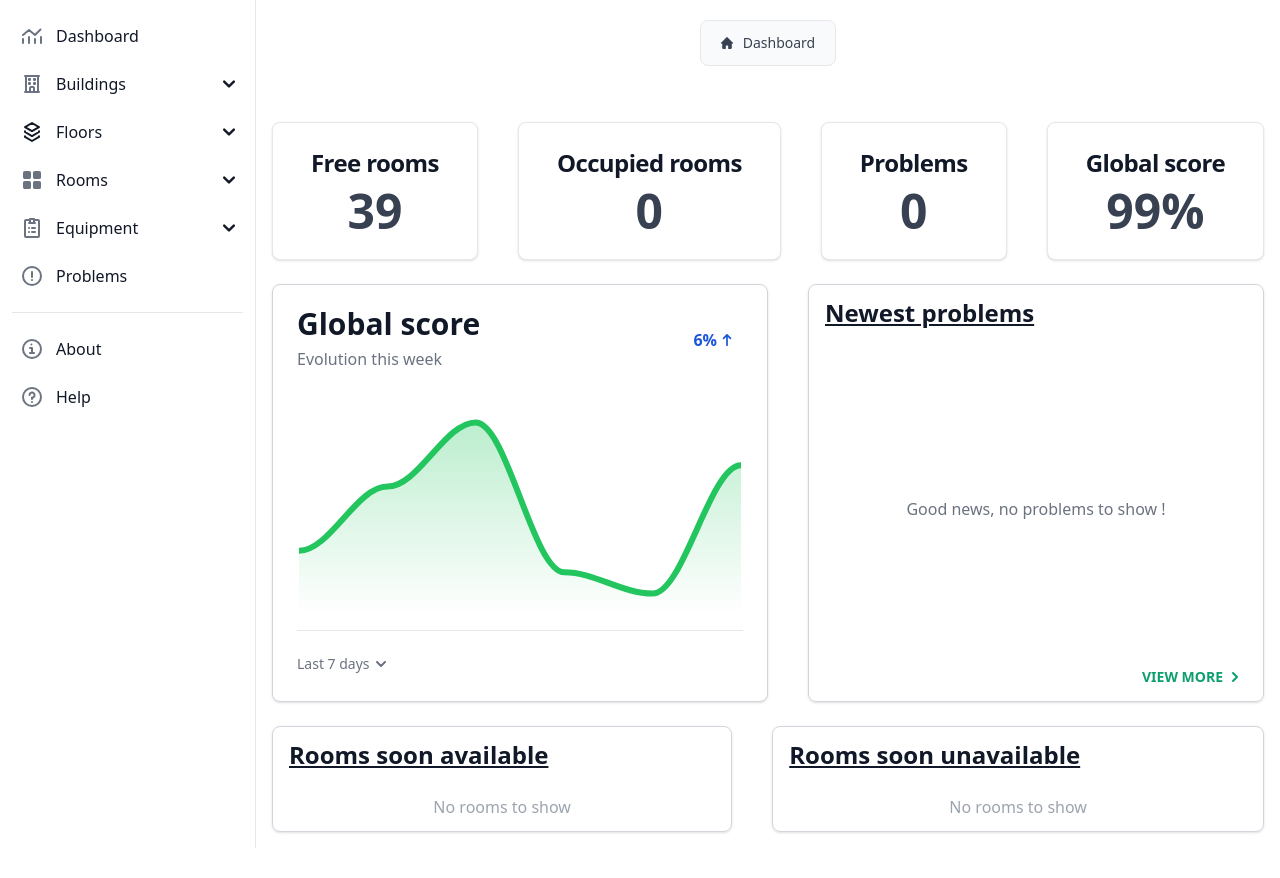
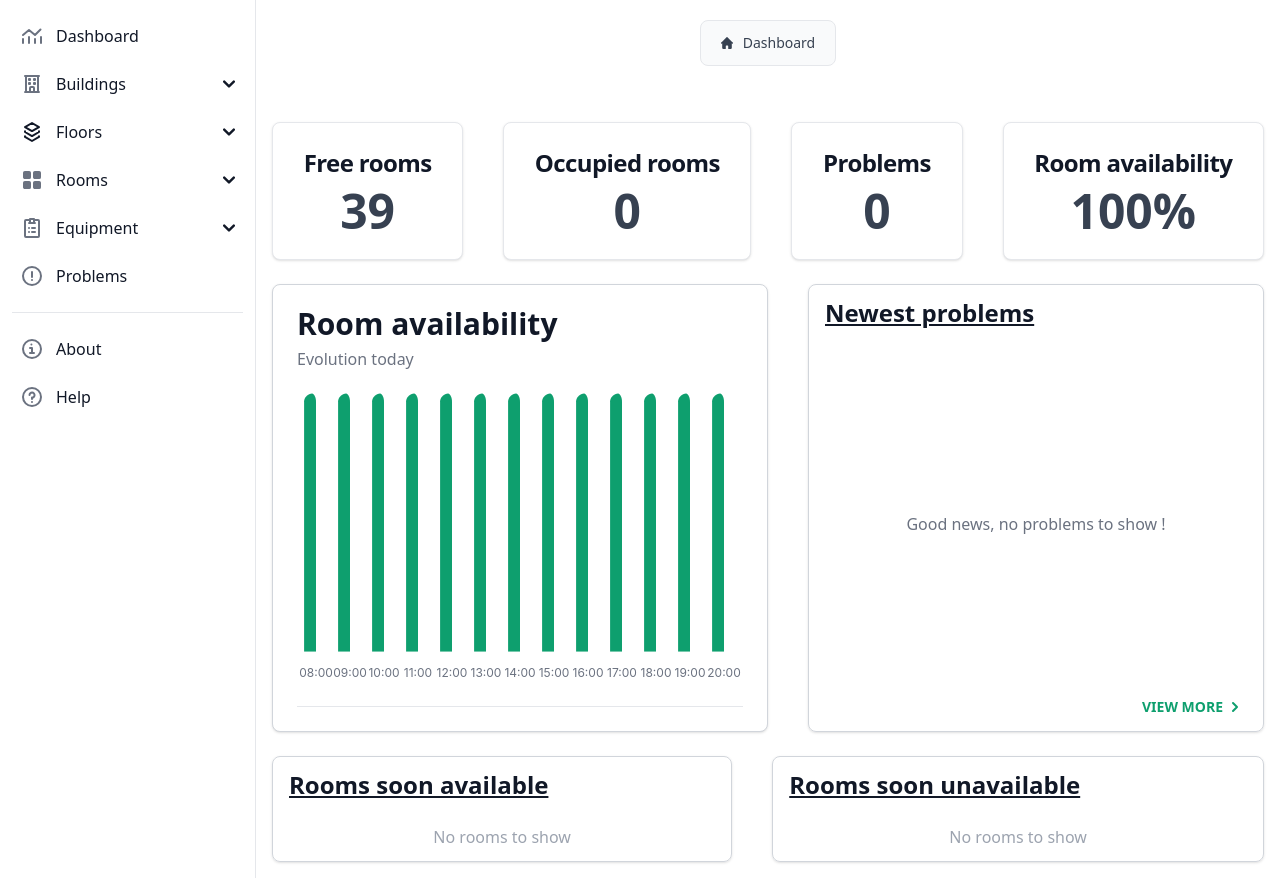
Before and after one commit to Theophile-Wemaere/aubouleau, a Django app: page / in a window 1280 px wide. Shown: the part 74-952 px from the top of the page. Before the commit the page ends 922 px from the top, so only its background shows below. Run offline with Django 5.2, Linux system fonts and the light colour scheme; data comes from the database, SQL or seed files in the repository; data that the repository does not hold is empty; parts of the project's set-up code (start-up, migrations or seed data) failed here and were passed over; some libraries are stand-ins or nearby versions.

Commit message:
updated the graph on the dashboard page and added room availability percentage
The graph now displays real data for today's room availability. It displays, in a bar chart, the number
of rooms available as well as the number of rooms unavailable.

The total room availability is now also displayed as a percentage.

```diff
--- a/aubouleau_web/static/aubouleau_web/js/dashboard.js
+++ /dev/null
@@ -1,71 +0,0 @@
-const options = {
-    chart: {
-        height: "100%",
-        maxWidth: "100%",
-        type: "area",
-        fontFamily: "Inter, sans-serif",
-        dropShadow: {
-            enabled: false,
-        },
-        toolbar: {
-            show: false,
-        },
-    },
-    tooltip: {
-        enabled: true,
-        x: {
-            show: false,
-        },
-    },
-    fill: {
-        type: "gradient",
-        gradient: {
-            opacityFrom: 0.55,
-            opacityTo: 0,
-            shade: "#22C55E",
-            gradientToColors: ["#22C55E"],
-        },
-    },
-    dataLabels: {
-        enabled: false,
-    },
-    stroke: {
-        width: 6,
-    },
-    grid: {
-        show: false,
-        strokeDashArray: 4,
-        padding: {
-            left: 2,
-            right: 2,
-            top: 0
-        },
-    },
-    series: [
-        {
-            name: "Global score",
-            data: [83, 86, 89, 82, 81, 87],
-            color: "#22C55E",
-        },
-    ],
-    xaxis: {
-        categories: ['01 February', '02 February', '03 February', '04 February', '05 February', '06 February', '07 February'],
-        labels: {
-            show: false,
-        },
-        axisBorder: {
-            show: false,
-        },
-        axisTicks: {
-            show: false,
-        },
-    },
-    yaxis: {
-        show: false,
-    },
-}
-
-if (document.getElementById("area-chart") && typeof ApexCharts !== 'undefined') {
-    const chart = new ApexCharts(document.getElementById("area-chart"), options);
-    chart.render();
-}
--- a/aubouleau_web/static/aubouleau_web/style.css
+++ b/aubouleau_web/static/aubouleau_web/style.css
@@ -2290,6 +2290,10 @@ input:checked + .toggle-bg {
   background-color: transparent;
 }
 
+.fill-gray-500 {
+  fill: #6B7280;
+}
+
 .object-cover {
   -o-object-fit: cover;
      object-fit: cover;
@@ -3071,6 +3075,10 @@ input:checked + .toggle-bg {
   background-color: rgb(119 29 29 / var(--tw-bg-opacity));
 }
 
+.dark\:fill-gray-400:is(.dark *) {
+  fill: #9CA3AF;
+}
+
 .dark\:text-blue-300:is(.dark *) {
   --tw-text-opacity: 1;
   color: rgb(164 202 254 / var(--tw-text-opacity));
--- a/aubouleau_web/templates/aubouleau_web/index.html
+++ b/aubouleau_web/templates/aubouleau_web/index.html
@@ -2,8 +2,7 @@
 {% load static %}
 
 {% block scripts %}
-    <script src="https://cdn.jsdelivr.net/npm/apexcharts" defer></script>
-    <script src="{% static 'aubouleau_web/js/dashboard.js' %}" defer></script>
+    <script src="https://cdn.jsdelivr.net/npm/apexcharts"></script>
 {% endblock %}
 {% block title %}Aubouleau | Dashboard{% endblock %}
 
@@ -39,8 +38,8 @@
             <p class="text-4xl xl:text-5xl font-bold text-center text-gray-700 dark:text-gray-400">{{ problems|length }}</p>
         </a>
         <a href="#" class="flex flex-col flex-grow max-w-sm px-2 py-6 xl:p-6 bg-white border border-gray-200 rounded-lg shadow hover:bg-gray-100 dark:bg-gray-800 dark:border-gray-700 dark:hover:bg-gray-700">
-            <h5 class="mb-2 text-xl xl:text-2xl font-bold text-center tracking-tight text-gray-900 dark:text-white">Global score</h5>
-            <p class="text-4xl xl:text-5xl font-bold text-center text-gray-700 dark:text-gray-400">99%</p>
+            <h5 class="mb-2 text-xl xl:text-2xl font-bold text-center tracking-tight text-gray-900 dark:text-white">Room availability</h5>
+            <p class="text-4xl xl:text-5xl font-bold text-center text-gray-700 dark:text-gray-400">{{ room_availability }}%</p>
         </a>
     </div>
     {# Second row #}
@@ -49,41 +48,12 @@
         <div class="w-[50%] border border-gray-300 bg-white rounded-lg shadow dark:bg-gray-800 p-4 md:p-6">
             <div class="flex justify-between">
                 <div>
-                    <h5 class="leading-none text-3xl font-bold text-gray-900 dark:text-white pb-2">Global score</h5>
-                    <p class="text-base font-normal text-gray-500 dark:text-gray-400">Evolution this week</p>
-                </div>
-                <div class="flex items-center px-2.5 py-0.5 text-base font-semibold text-blue-700 dark:text-blue-700 text-center">
-                    6%
-                    <svg class="w-3 h-3 ms-1" aria-hidden="true" xmlns="http://www.w3.org/2000/svg" fill="none"
-                         viewBox="0 0 10 14">
-                        <path stroke="currentColor" stroke-linecap="round" stroke-linejoin="round" stroke-width="2" d="M5 13V1m0 0L1 5m4-4 4 4"></path>
-                    </svg>
+                    <h5 class="leading-none text-3xl font-bold text-gray-900 dark:text-white pb-2">Room availability</h5>
+                    <p class="text-base font-normal text-gray-500 dark:text-gray-400">Evolution today</p>
                 </div>
             </div>
-            <div id="area-chart"></div>
-            <div class="grid grid-cols-1 items-center border-gray-200 border-t dark:border-gray-700 justify-between">
-                <div class="flex justify-between items-center pt-5">
-                    {# Button #}
-                    <button id="dropdownDefaultButton" data-dropdown-toggle="lastDaysdropdown" data-dropdown-placement="bottom" class="text-sm font-medium text-gray-500 dark:text-gray-400 hover:text-gray-900 text-center inline-flex items-center dark:hover:text-white" type="button">
-                        Last 7 days
-                        <svg class="w-2.5 m-2.5 ms-1.5" aria-hidden="true" xmlns="http://www.w3.org/2000/svg"
-                             fill="none" viewBox="0 0 10 6">
-                            <path stroke="currentColor" stroke-linecap="round" stroke-linejoin="round" stroke-width="2" d="m1 1 4 4 4-4"></path>
-                        </svg>
-                    </button>
-                    {# Dropdown menu #}
-                    <div id="lastDaysdropdown" class="z-10 hidden bg-white divide-y divide-gray-100 rounded-lg shadow w-44 dark:bg-gray-700">
-                        <ul class="py-2 text-sm text-gray-700 dark:text-gray-200"
-                            aria-labelledby="dropdownDefaultButton">
-                            <li><a href="#" class="block px-4 py-2 hover:bg-gray-100 dark:hover:bg-gray-600 dark:hover:text-white">Yesterday</a></li>
-                            <li><a href="#" class="block px-4 py-2 hover:bg-gray-100 dark:hover:bg-gray-600 dark:hover:text-white">Today</a></li>
-                            <li><a href="#" class="block px-4 py-2 hover:bg-gray-100 dark:hover:bg-gray-600 dark:hover:text-white">Last 7 days</a></li>
-                            <li><a href="#" class="block px-4 py-2 hover:bg-gray-100 dark:hover:bg-gray-600 dark:hover:text-white">Last 30 days</a></li>
-                            <li><a href="#" class="block px-4 py-2 hover:bg-gray-100 dark:hover:bg-gray-600 dark:hover:text-white">Last 90 days</a></li>
-                        </ul>
-                    </div>
-                </div>
-            </div>
+            <div id="column-chart"></div>
+            <div class="grid grid-cols-1 items-center border-gray-200 border-t dark:border-gray-700 justify-between"></div>
         </div>
         {# Newest problems #}
         <div class="flex flex-col flex-grow border border-gray-300 rounded-lg shadow px-4 py-3 max-w-[50%]">
@@ -194,3 +164,109 @@
     </div>
 </div>
 {% endblock %}
+
+{% block script %}
+<script>
+    const options = {
+        colors: ["#0E9F6E", "#E02424"],
+        series: [
+            {
+                name: "Available",
+                color: "#0E9F6E",
+                data: [
+                    {% for time_slot in today_time_slots %}
+                    {x: "{{ time_slot.0 }}", y: {{ time_slot.1 }}},
+                    {% endfor %}
+                ],
+            },
+            {
+                name: "Occupied",
+                color: "#E02424",
+                data: [
+                    {% for time_slot in today_time_slots %}
+                    {x: "{{ time_slot.0 }}", y: {{ time_slot.2 }}},
+                    {% endfor %}
+                ],
+            },
+        ],
+        chart: {
+            type: "bar",
+            height: "320px",
+            fontFamily: "Inter, sans-serif",
+            toolbar: {
+                show: false,
+            },
+        },
+        plotOptions: {
+            bar: {
+                horizontal: false,
+                columnWidth: "70%",
+                borderRadiusApplication: "end",
+                borderRadius: 8,
+            },
+        },
+        tooltip: {
+            shared: true,
+            intersect: false,
+            style: {
+                fontFamily: "Inter, sans-serif",
+            },
+        },
+        states: {
+            hover: {
+                filter: {
+                    type: "darken",
+                    value: 1,
+                },
+            },
+        },
+        stroke: {
+            show: true,
+            width: 0,
+            colors: ["transparent"],
+        },
+        grid: {
+            show: false,
+            strokeDashArray: 4,
+            padding: {
+                left: 2,
+                right: 2,
+                top: -14
+            },
+        },
+        dataLabels: {
+            enabled: false,
+        },
+        legend: {
+            show: false,
+        },
+        xaxis: {
+            floating: false,
+            labels: {
+                show: true,
+                style: {
+                    fontFamily: "Inter, sans-serif",
+                    cssClass: 'text-xs font-normal fill-gray-500 dark:fill-gray-400'
+                }
+            },
+            axisBorder: {
+                show: false,
+            },
+            axisTicks: {
+                show: false,
+            },
+        },
+        yaxis: {
+            show: false,
+        },
+        fill: {
+            opacity: 1,
+        },
+    }
+
+    if (document.getElementById("column-chart") && typeof ApexCharts !== 'undefined') {
+        const chart = new ApexCharts(document.getElementById("column-chart"), options);
+        chart.render();
+    }
+</script>
+{% endblock %}
--- a/aubouleau_web/views.py
+++ b/aubouleau_web/views.py
@@ -1,4 +1,4 @@
-from datetime import datetime
+from datetime import datetime, timedelta
 
 from django.contrib.auth import authenticate, login, logout
 from django.contrib.auth.decorators import login_required
@@ -7,7 +7,7 @@ from django.core.exceptions import PermissionDenied
 from django.db.models import Q
 from django.shortcuts import get_object_or_404, render, redirect
 from django.utils import timezone
-from django.utils.timezone import localtime, make_aware
+from django.utils.timezone import localtime, make_aware, make_naive
 
 from .models import Building, Floor, Room, TimeSlot, Equipment, EquipmentType, Problem, Comment
 
@@ -21,13 +21,24 @@ def index(request):
     buildings = Building.objects.all()
     problems = Problem.objects.filter(status='OPEN').order_by('-created_at')
 
+    # Context for available and unavailable rooms
     available_rooms, unavailable_rooms = 0, 0
     for building in buildings:
         available_rooms += building.count_available_rooms()
         unavailable_rooms += building.count_unavailable_rooms()
 
+    # Context for the room availability graph
+    today_time_slots = []
+    time = timezone.now().replace(hour=TimeSlot.DAY_START.hour, minute=TimeSlot.DAY_START.minute)
+    while time.hour <= TimeSlot.DAY_END.hour:
+        today_time_slots.append((time.strftime("%H:%M"), Room.count_rooms_available_at(time), Room.count_rooms_unavailable_at(time)))
+        time = time + timedelta(hours=1)
+
+    # Context for the room availability percentage
+    room_availability = round(round(Room.count_rooms_available_at(timezone.now()) / Room.objects.all().count(), 2) * 100)
+
+    # Context for rooms soon available and rooms soon unavailable
     rooms = Room.objects.all()
-
     # Each tuple contains: the room soon available, its current time slot, the time left until available (in minutes) and the string "Updated [time] agp"
     rooms_soon_available: list[tuple[Room, TimeSlot, int, str]] = []
     for room in rooms:
@@ -56,7 +67,7 @@ def index(request):
     # Sort rooms soon unavailable based on the time left until unavailable (increasing order)
     sorted_rooms_soon_unavailable = sorted(rooms_soon_unavailable, key=lambda x: x[2])
 
-    return render(request, "aubouleau_web/index.html", {"problems": problems , "available_rooms": available_rooms, "unavailable_rooms": unavailable_rooms, "rooms_soon_available": sorted_rooms_soon_available, "rooms_soon_unavailable": sorted_rooms_soon_unavailable})
+    return render(request, "aubouleau_web/index.html", {"room_availability": room_availability, "today_time_slots": today_time_slots, "problems": problems , "available_rooms": available_rooms, "unavailable_rooms": unavailable_rooms, "rooms_soon_available": sorted_rooms_soon_available, "rooms_soon_unavailable": sorted_rooms_soon_unavailable})
 
 
 def sign_in(request):
```
Also changed, not shown: aubouleau_web/models.py (+20 -0 lines).
